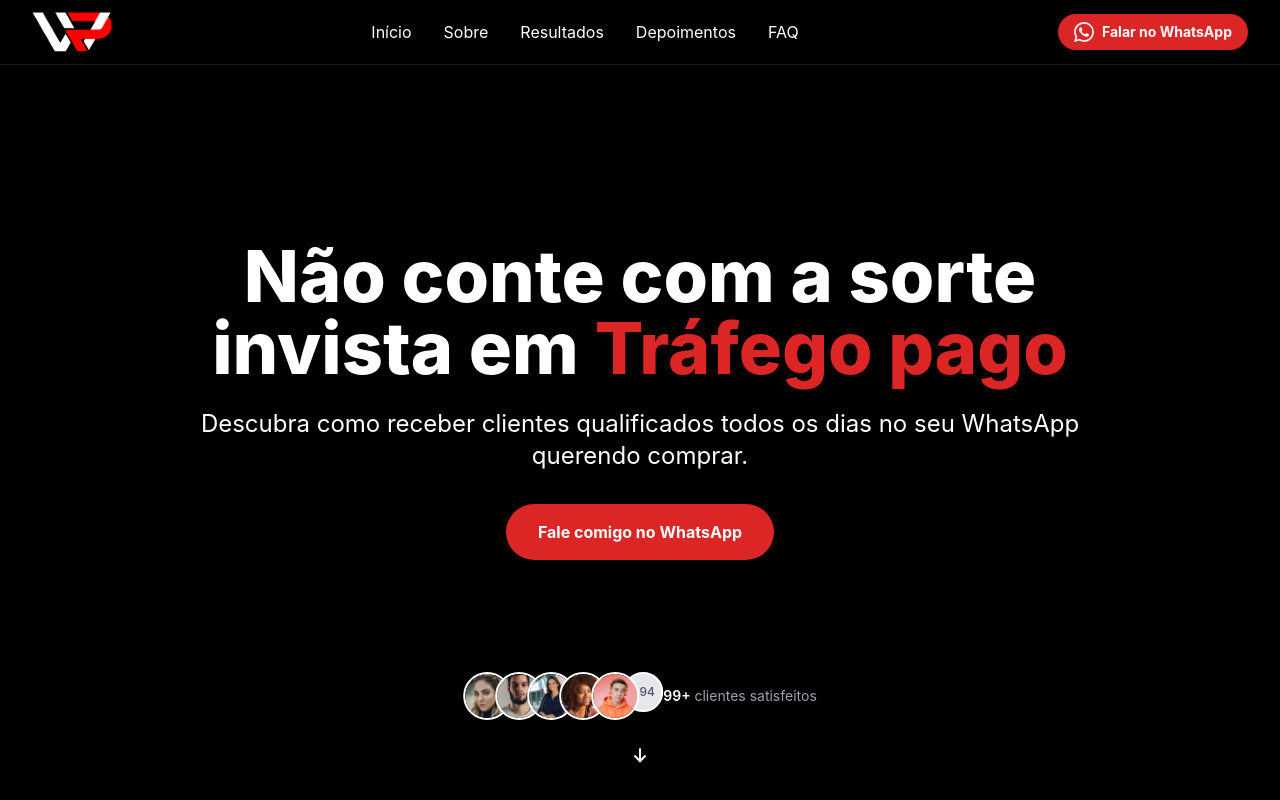
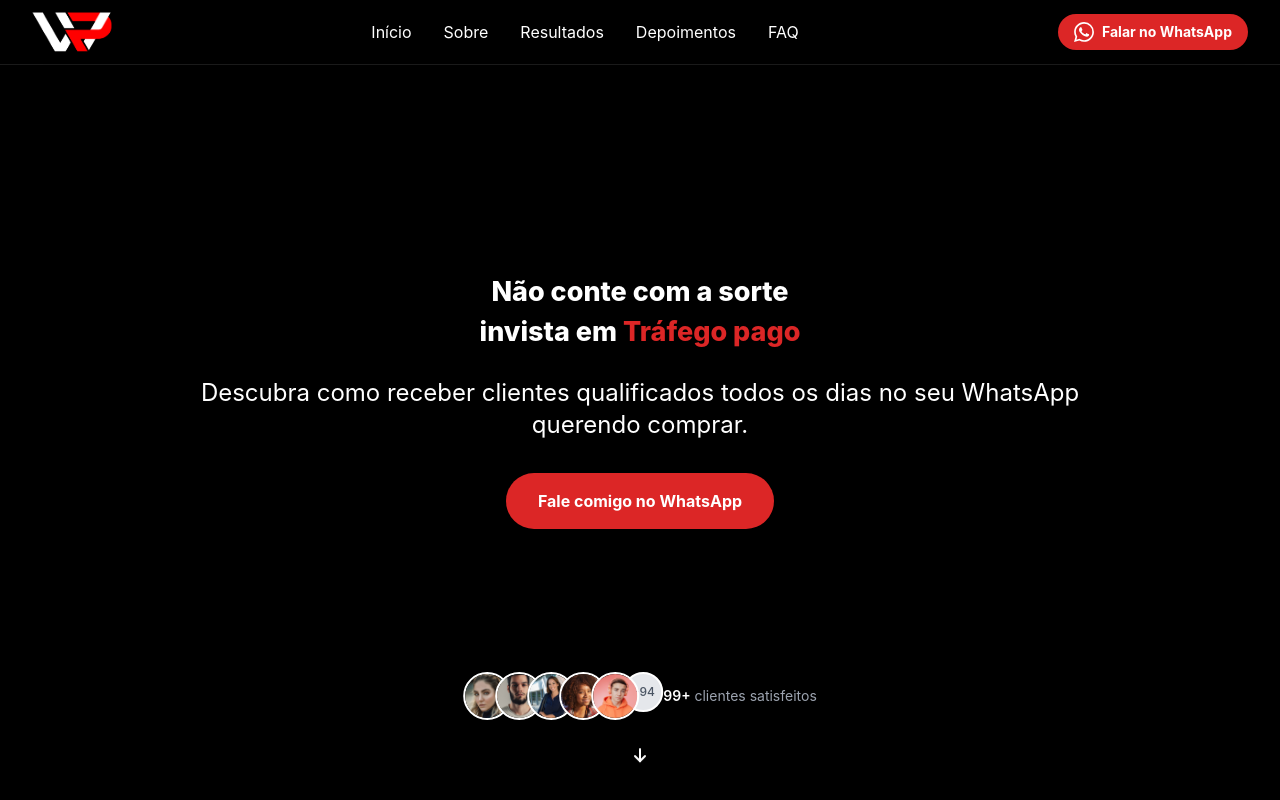
Before and after one commit to Davi257-cmd/walter-paz-landing-page, a React (Vite) app: page / in a window 1280 px wide. Shown: the top 800 px of the page. Built offline with nearby package versions, Linux system fonts and the light colour scheme.

Commit message:
fontsize

```diff
--- a/src/components/FuturisticHero.tsx
+++ b/src/components/FuturisticHero.tsx
@@ -63,7 +63,7 @@ export const FuturisticHero = ({ title, subtitle, ctaText, onCtaClick }: {
       <div className="relative z-10 h-screen flex items-center justify-center px-4">
         <div className="text-center max-w-4xl mx-auto">
           {/* Title - Completamente estático, sem animação */}
-          <h1 className="text-4xl md:text-6xl lg:text-7xl font-extrabold mb-6 text-white" style={{ animation: 'none', transition: 'none' }}>
+          <h1 className="font-extrabold mb-6 text-white" style={{ animation: 'none', transition: 'none', fontSize: '27px' }}>
             {title}
           </h1>
 
```
